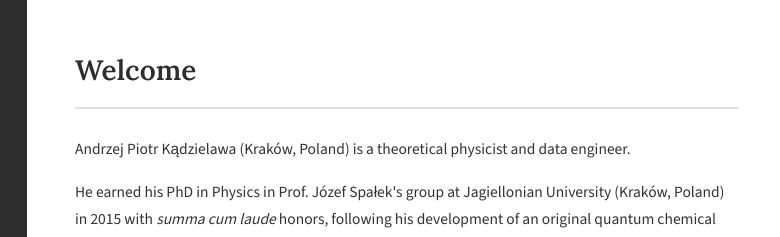
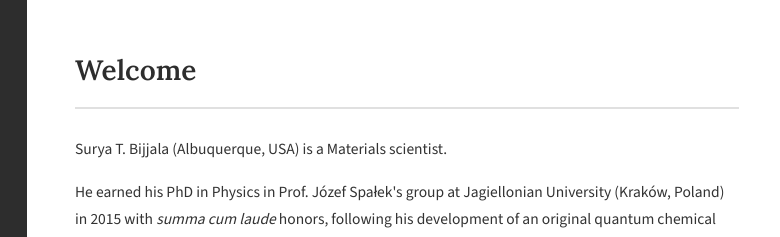
Before and after one commit to suryabteja/SuryaBijjala, a plain HTML site: page index.html in a window 1280 px wide. Shown: the top 237 px of the page, 233-1013 px from the left. Drawn offline with nearby package versions, Linux system fonts and the light colour scheme.

Commit message:
Update index.html

```diff
--- a/index.html
+++ b/index.html
@@ -46,7 +46,7 @@
     <h1 class="page-title">Welcome</h1>
     <hr class="page-divider">
 
-    <p>Andrzej Piotr Kądzielawa (Kraków, Poland) is a theoretical physicist and data engineer.</p>
+    <p>Surya T. Bijjala (Albuquerque, USA) is a Materials scientist.</p>
 
     <p>He earned his PhD in Physics in Prof. Józef Spałek's group at Jagiellonian University
     (Kraków, Poland) in 2015 with <em>summa cum laude</em> honors, following his development of
```
